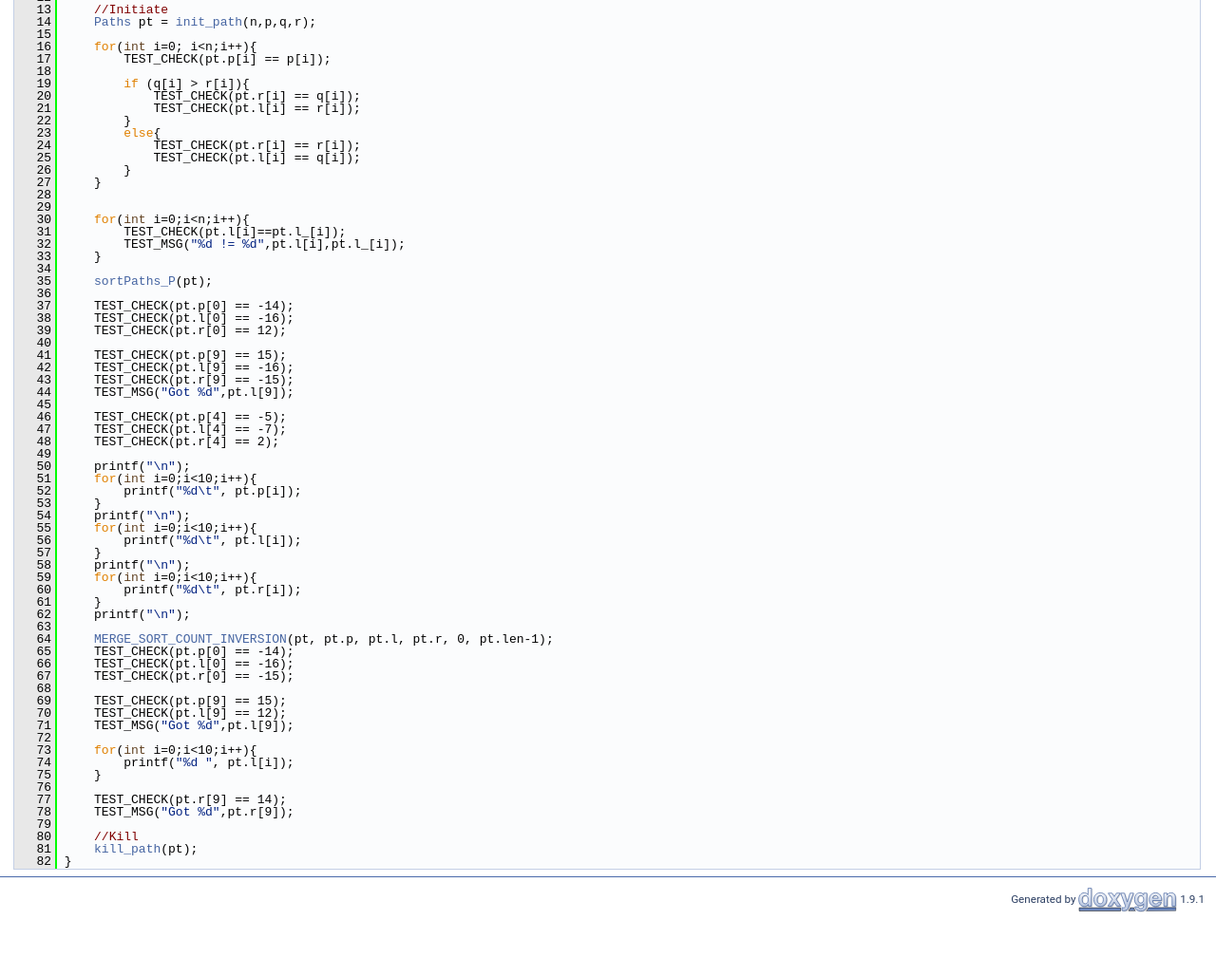
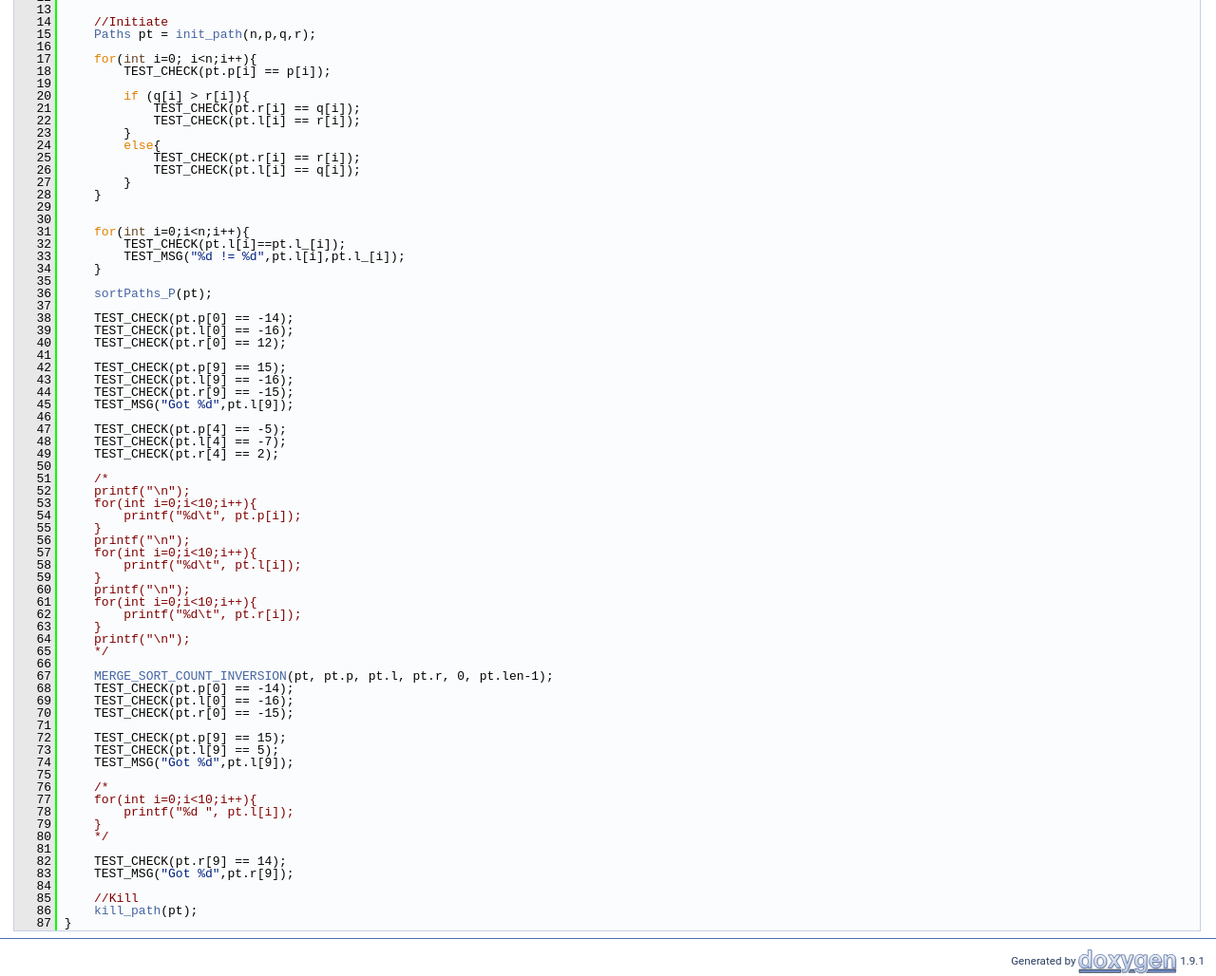
Before and after one commit to stevengogogo/DSA_IntersectingTriangles, a plain HTML site: page test__intersects_8h_source.html in a window 1280 px wide. Shown: the part 347-1375 px from the top of the page at 95% size. Before the commit the page ends 1310 px from the top, so only its background shows below. Drawn offline with Linux system fonts and the light colour scheme.

Commit message:
deploy: 4291d798241820a7f39b13268cb225a8c12af832

```diff
--- a/test__intersects_8h_source.html
+++ b/test__intersects_8h_source.html
@@ -80,77 +80,82 @@ $(function() {
 <div class="line"><a name="l00009"></a><span class="lineno">    9</span>&#160;    <span class="keywordtype">int</span> p[] = {-5, 15, 15, -8, -11, -5, -13, -14, 15, 10};</div>
 <div class="line"><a name="l00010"></a><span class="lineno">   10</span>&#160;    <span class="keywordtype">int</span> q[] = {-7, -12, -4, -13, 5, 1, 14, -16, -16, -14};</div>
 <div class="line"><a name="l00011"></a><span class="lineno">   11</span>&#160;    <span class="keywordtype">int</span> r[] = {2, -13, 1, 9, 9, 1, 1, 12, -15, 6};</div>
-<div class="line"><a name="l00012"></a><span class="lineno">   12</span>&#160;    </div>
-<div class="line"><a name="l00013"></a><span class="lineno">   13</span>&#160;    <span class="comment">//Initiate</span></div>
-<div class="line"><a name="l00014"></a><span class="lineno">   14</span>&#160;    <a class="code" href="structPaths.html">Paths</a> pt = <a class="code" href="intersect_8h.html#a8825e952164dc385de3c4b5074821785">init_path</a>(n,p,q,r);</div>
-<div class="line"><a name="l00015"></a><span class="lineno">   15</span>&#160;    </div>
-<div class="line"><a name="l00016"></a><span class="lineno">   16</span>&#160;    <span class="keywordflow">for</span>(<span class="keywordtype">int</span> i=0; i&lt;n;i++){</div>
-<div class="line"><a name="l00017"></a><span class="lineno">   17</span>&#160;        TEST_CHECK(pt.p[i] == p[i]);</div>
-<div class="line"><a name="l00018"></a><span class="lineno">   18</span>&#160;        </div>
-<div class="line"><a name="l00019"></a><span class="lineno">   19</span>&#160;        <span class="keywordflow">if</span> (q[i] &gt; r[i]){</div>
-<div class="line"><a name="l00020"></a><span class="lineno">   20</span>&#160;            TEST_CHECK(pt.r[i] == q[i]);</div>
-<div class="line"><a name="l00021"></a><span class="lineno">   21</span>&#160;            TEST_CHECK(pt.l[i] == r[i]);</div>
-<div class="line"><a name="l00022"></a><span class="lineno">   22</span>&#160;        }</div>
-<div class="line"><a name="l00023"></a><span class="lineno">   23</span>&#160;        <span class="keywordflow">else</span>{</div>
-<div class="line"><a name="l00024"></a><span class="lineno">   24</span>&#160;            TEST_CHECK(pt.r[i] == r[i]);</div>
-<div class="line"><a name="l00025"></a><span class="lineno">   25</span>&#160;            TEST_CHECK(pt.l[i] == q[i]);</div>
-<div class="line"><a name="l00026"></a><span class="lineno">   26</span>&#160;        }</div>
-<div class="line"><a name="l00027"></a><span class="lineno">   27</span>&#160;    }</div>
-<div class="line"><a name="l00028"></a><span class="lineno">   28</span>&#160; </div>
+<div class="line"><a name="l00012"></a><span class="lineno">   12</span>&#160; </div>
+<div class="line"><a name="l00013"></a><span class="lineno">   13</span>&#160;    </div>
+<div class="line"><a name="l00014"></a><span class="lineno">   14</span>&#160;    <span class="comment">//Initiate</span></div>
+<div class="line"><a name="l00015"></a><span class="lineno">   15</span>&#160;    <a class="code" href="structPaths.html">Paths</a> pt = <a class="code" href="intersect_8h.html#a8825e952164dc385de3c4b5074821785">init_path</a>(n,p,q,r);</div>
+<div class="line"><a name="l00016"></a><span class="lineno">   16</span>&#160;    </div>
+<div class="line"><a name="l00017"></a><span class="lineno">   17</span>&#160;    <span class="keywordflow">for</span>(<span class="keywordtype">int</span> i=0; i&lt;n;i++){</div>
+<div class="line"><a name="l00018"></a><span class="lineno">   18</span>&#160;        TEST_CHECK(pt.p[i] == p[i]);</div>
+<div class="line"><a name="l00019"></a><span class="lineno">   19</span>&#160;        </div>
+<div class="line"><a name="l00020"></a><span class="lineno">   20</span>&#160;        <span class="keywordflow">if</span> (q[i] &gt; r[i]){</div>
+<div class="line"><a name="l00021"></a><span class="lineno">   21</span>&#160;            TEST_CHECK(pt.r[i] == q[i]);</div>
+<div class="line"><a name="l00022"></a><span class="lineno">   22</span>&#160;            TEST_CHECK(pt.l[i] == r[i]);</div>
+<div class="line"><a name="l00023"></a><span class="lineno">   23</span>&#160;        }</div>
+<div class="line"><a name="l00024"></a><span class="lineno">   24</span>&#160;        <span class="keywordflow">else</span>{</div>
+<div class="line"><a name="l00025"></a><span class="lineno">   25</span>&#160;            TEST_CHECK(pt.r[i] == r[i]);</div>
+<div class="line"><a name="l00026"></a><span class="lineno">   26</span>&#160;            TEST_CHECK(pt.l[i] == q[i]);</div>
+<div class="line"><a name="l00027"></a><span class="lineno">   27</span>&#160;        }</div>
+<div class="line"><a name="l00028"></a><span class="lineno">   28</span>&#160;    }</div>
 <div class="line"><a name="l00029"></a><span class="lineno">   29</span>&#160; </div>
-<div class="line"><a name="l00030"></a><span class="lineno">   30</span>&#160;    <span class="keywordflow">for</span>(<span class="keywordtype">int</span> i=0;i&lt;n;i++){</div>
-<div class="line"><a name="l00031"></a><span class="lineno">   31</span>&#160;        TEST_CHECK(pt.l[i]==pt.l_[i]);</div>
-<div class="line"><a name="l00032"></a><span class="lineno">   32</span>&#160;        TEST_MSG(<span class="stringliteral">&quot;%d != %d&quot;</span>,pt.l[i],pt.l_[i]);</div>
-<div class="line"><a name="l00033"></a><span class="lineno">   33</span>&#160;    }</div>
-<div class="line"><a name="l00034"></a><span class="lineno">   34</span>&#160; </div>
-<div class="line"><a name="l00035"></a><span class="lineno">   35</span>&#160;    <a class="code" href="intersect_8h.html#a434c1a030b0e3acaf4df97cb2460eced">sortPaths_P</a>(pt);    </div>
-<div class="line"><a name="l00036"></a><span class="lineno">   36</span>&#160; </div>
-<div class="line"><a name="l00037"></a><span class="lineno">   37</span>&#160;    TEST_CHECK(pt.p[0] == -14);</div>
-<div class="line"><a name="l00038"></a><span class="lineno">   38</span>&#160;    TEST_CHECK(pt.l[0] == -16);</div>
-<div class="line"><a name="l00039"></a><span class="lineno">   39</span>&#160;    TEST_CHECK(pt.r[0] == 12);</div>
-<div class="line"><a name="l00040"></a><span class="lineno">   40</span>&#160; </div>
-<div class="line"><a name="l00041"></a><span class="lineno">   41</span>&#160;    TEST_CHECK(pt.p[9] == 15);</div>
-<div class="line"><a name="l00042"></a><span class="lineno">   42</span>&#160;    TEST_CHECK(pt.l[9] == -16);</div>
-<div class="line"><a name="l00043"></a><span class="lineno">   43</span>&#160;    TEST_CHECK(pt.r[9] == -15);</div>
-<div class="line"><a name="l00044"></a><span class="lineno">   44</span>&#160;    TEST_MSG(<span class="stringliteral">&quot;Got %d&quot;</span>,pt.l[9]);</div>
-<div class="line"><a name="l00045"></a><span class="lineno">   45</span>&#160; </div>
-<div class="line"><a name="l00046"></a><span class="lineno">   46</span>&#160;    TEST_CHECK(pt.p[4] == -5);</div>
-<div class="line"><a name="l00047"></a><span class="lineno">   47</span>&#160;    TEST_CHECK(pt.l[4] == -7);</div>
-<div class="line"><a name="l00048"></a><span class="lineno">   48</span>&#160;    TEST_CHECK(pt.r[4] == 2);</div>
-<div class="line"><a name="l00049"></a><span class="lineno">   49</span>&#160; </div>
-<div class="line"><a name="l00050"></a><span class="lineno">   50</span>&#160;    printf(<span class="stringliteral">&quot;\n&quot;</span>);</div>
-<div class="line"><a name="l00051"></a><span class="lineno">   51</span>&#160;    <span class="keywordflow">for</span>(<span class="keywordtype">int</span> i=0;i&lt;10;i++){</div>
-<div class="line"><a name="l00052"></a><span class="lineno">   52</span>&#160;        printf(<span class="stringliteral">&quot;%d\t&quot;</span>, pt.p[i]);</div>
-<div class="line"><a name="l00053"></a><span class="lineno">   53</span>&#160;    }</div>
-<div class="line"><a name="l00054"></a><span class="lineno">   54</span>&#160;    printf(<span class="stringliteral">&quot;\n&quot;</span>);</div>
-<div class="line"><a name="l00055"></a><span class="lineno">   55</span>&#160;    <span class="keywordflow">for</span>(<span class="keywordtype">int</span> i=0;i&lt;10;i++){</div>
-<div class="line"><a name="l00056"></a><span class="lineno">   56</span>&#160;        printf(<span class="stringliteral">&quot;%d\t&quot;</span>, pt.l[i]);</div>
-<div class="line"><a name="l00057"></a><span class="lineno">   57</span>&#160;    }</div>
-<div class="line"><a name="l00058"></a><span class="lineno">   58</span>&#160;    printf(<span class="stringliteral">&quot;\n&quot;</span>);</div>
-<div class="line"><a name="l00059"></a><span class="lineno">   59</span>&#160;    <span class="keywordflow">for</span>(<span class="keywordtype">int</span> i=0;i&lt;10;i++){</div>
-<div class="line"><a name="l00060"></a><span class="lineno">   60</span>&#160;        printf(<span class="stringliteral">&quot;%d\t&quot;</span>, pt.r[i]);</div>
-<div class="line"><a name="l00061"></a><span class="lineno">   61</span>&#160;    }</div>
-<div class="line"><a name="l00062"></a><span class="lineno">   62</span>&#160;    printf(<span class="stringliteral">&quot;\n&quot;</span>);</div>
-<div class="line"><a name="l00063"></a><span class="lineno">   63</span>&#160; </div>
-<div class="line"><a name="l00064"></a><span class="lineno">   64</span>&#160;    <a class="code" href="intersect_8h.html#a84efd5a13c0614de779fc9a5906ee94f">MERGE_SORT_COUNT_INVERSION</a>(pt, pt.p, pt.l, pt.r, 0, pt.len-1);</div>
-<div class="line"><a name="l00065"></a><span class="lineno">   65</span>&#160;    TEST_CHECK(pt.p[0] == -14);</div>
-<div class="line"><a name="l00066"></a><span class="lineno">   66</span>&#160;    TEST_CHECK(pt.l[0] == -16);</div>
-<div class="line"><a name="l00067"></a><span class="lineno">   67</span>&#160;    TEST_CHECK(pt.r[0] == -15);</div>
-<div class="line"><a name="l00068"></a><span class="lineno">   68</span>&#160; </div>
-<div class="line"><a name="l00069"></a><span class="lineno">   69</span>&#160;    TEST_CHECK(pt.p[9] == 15);</div>
-<div class="line"><a name="l00070"></a><span class="lineno">   70</span>&#160;    TEST_CHECK(pt.l[9] == 12);</div>
-<div class="line"><a name="l00071"></a><span class="lineno">   71</span>&#160;    TEST_MSG(<span class="stringliteral">&quot;Got %d&quot;</span>,pt.l[9]);</div>
-<div class="line"><a name="l00072"></a><span class="lineno">   72</span>&#160; </div>
-<div class="line"><a name="l00073"></a><span class="lineno">   73</span>&#160;    <span class="keywordflow">for</span>(<span class="keywordtype">int</span> i=0;i&lt;10;i++){</div>
-<div class="line"><a name="l00074"></a><span class="lineno">   74</span>&#160;        printf(<span class="stringliteral">&quot;%d &quot;</span>, pt.l[i]);</div>
-<div class="line"><a name="l00075"></a><span class="lineno">   75</span>&#160;    }</div>
-<div class="line"><a name="l00076"></a><span class="lineno">   76</span>&#160; </div>
-<div class="line"><a name="l00077"></a><span class="lineno">   77</span>&#160;    TEST_CHECK(pt.r[9] == 14);</div>
-<div class="line"><a name="l00078"></a><span class="lineno">   78</span>&#160;    TEST_MSG(<span class="stringliteral">&quot;Got %d&quot;</span>,pt.r[9]);</div>
-<div class="line"><a name="l00079"></a><span class="lineno">   79</span>&#160; </div>
-<div class="line"><a name="l00080"></a><span class="lineno">   80</span>&#160;    <span class="comment">//Kill</span></div>
-<div class="line"><a name="l00081"></a><span class="lineno">   81</span>&#160;    <a class="code" href="intersect_8h.html#ac073207350efd314317ea290c18e830d">kill_path</a>(pt);</div>
-<div class="line"><a name="l00082"></a><span class="lineno">   82</span>&#160;}</div>
+<div class="line"><a name="l00030"></a><span class="lineno">   30</span>&#160; </div>
+<div class="line"><a name="l00031"></a><span class="lineno">   31</span>&#160;    <span class="keywordflow">for</span>(<span class="keywordtype">int</span> i=0;i&lt;n;i++){</div>
+<div class="line"><a name="l00032"></a><span class="lineno">   32</span>&#160;        TEST_CHECK(pt.l[i]==pt.l_[i]);</div>
+<div class="line"><a name="l00033"></a><span class="lineno">   33</span>&#160;        TEST_MSG(<span class="stringliteral">&quot;%d != %d&quot;</span>,pt.l[i],pt.l_[i]);</div>
+<div class="line"><a name="l00034"></a><span class="lineno">   34</span>&#160;    }</div>
+<div class="line"><a name="l00035"></a><span class="lineno">   35</span>&#160; </div>
+<div class="line"><a name="l00036"></a><span class="lineno">   36</span>&#160;    <a class="code" href="intersect_8h.html#a434c1a030b0e3acaf4df97cb2460eced">sortPaths_P</a>(pt);    </div>
+<div class="line"><a name="l00037"></a><span class="lineno">   37</span>&#160; </div>
+<div class="line"><a name="l00038"></a><span class="lineno">   38</span>&#160;    TEST_CHECK(pt.p[0] == -14);</div>
+<div class="line"><a name="l00039"></a><span class="lineno">   39</span>&#160;    TEST_CHECK(pt.l[0] == -16);</div>
+<div class="line"><a name="l00040"></a><span class="lineno">   40</span>&#160;    TEST_CHECK(pt.r[0] == 12);</div>
+<div class="line"><a name="l00041"></a><span class="lineno">   41</span>&#160; </div>
+<div class="line"><a name="l00042"></a><span class="lineno">   42</span>&#160;    TEST_CHECK(pt.p[9] == 15);</div>
+<div class="line"><a name="l00043"></a><span class="lineno">   43</span>&#160;    TEST_CHECK(pt.l[9] == -16);</div>
+<div class="line"><a name="l00044"></a><span class="lineno">   44</span>&#160;    TEST_CHECK(pt.r[9] == -15);</div>
+<div class="line"><a name="l00045"></a><span class="lineno">   45</span>&#160;    TEST_MSG(<span class="stringliteral">&quot;Got %d&quot;</span>,pt.l[9]);</div>
+<div class="line"><a name="l00046"></a><span class="lineno">   46</span>&#160; </div>
+<div class="line"><a name="l00047"></a><span class="lineno">   47</span>&#160;    TEST_CHECK(pt.p[4] == -5);</div>
+<div class="line"><a name="l00048"></a><span class="lineno">   48</span>&#160;    TEST_CHECK(pt.l[4] == -7);</div>
+<div class="line"><a name="l00049"></a><span class="lineno">   49</span>&#160;    TEST_CHECK(pt.r[4] == 2);</div>
+<div class="line"><a name="l00050"></a><span class="lineno">   50</span>&#160; </div>
+<div class="line"><a name="l00051"></a><span class="lineno">   51</span>&#160;    <span class="comment">/*</span></div>
+<div class="line"><a name="l00052"></a><span class="lineno">   52</span>&#160;<span class="comment">    printf(&quot;\n&quot;);</span></div>
+<div class="line"><a name="l00053"></a><span class="lineno">   53</span>&#160;<span class="comment">    for(int i=0;i&lt;10;i++){</span></div>
+<div class="line"><a name="l00054"></a><span class="lineno">   54</span>&#160;<span class="comment">        printf(&quot;%d\t&quot;, pt.p[i]);</span></div>
+<div class="line"><a name="l00055"></a><span class="lineno">   55</span>&#160;<span class="comment">    }</span></div>
+<div class="line"><a name="l00056"></a><span class="lineno">   56</span>&#160;<span class="comment">    printf(&quot;\n&quot;);</span></div>
+<div class="line"><a name="l00057"></a><span class="lineno">   57</span>&#160;<span class="comment">    for(int i=0;i&lt;10;i++){</span></div>
+<div class="line"><a name="l00058"></a><span class="lineno">   58</span>&#160;<span class="comment">        printf(&quot;%d\t&quot;, pt.l[i]);</span></div>
+<div class="line"><a name="l00059"></a><span class="lineno">   59</span>&#160;<span class="comment">    }</span></div>
+<div class="line"><a name="l00060"></a><span class="lineno">   60</span>&#160;<span class="comment">    printf(&quot;\n&quot;);</span></div>
+<div class="line"><a name="l00061"></a><span class="lineno">   61</span>&#160;<span class="comment">    for(int i=0;i&lt;10;i++){</span></div>
+<div class="line"><a name="l00062"></a><span class="lineno">   62</span>&#160;<span class="comment">        printf(&quot;%d\t&quot;, pt.r[i]);</span></div>
+<div class="line"><a name="l00063"></a><span class="lineno">   63</span>&#160;<span class="comment">    }</span></div>
+<div class="line"><a name="l00064"></a><span class="lineno">   64</span>&#160;<span class="comment">    printf(&quot;\n&quot;);</span></div>
+<div class="line"><a name="l00065"></a><span class="lineno">   65</span>&#160;<span class="comment">    */</span></div>
+<div class="line"><a name="l00066"></a><span class="lineno">   66</span>&#160; </div>
+<div class="line"><a name="l00067"></a><span class="lineno">   67</span>&#160;    <a class="code" href="intersect_8h.html#a84efd5a13c0614de779fc9a5906ee94f">MERGE_SORT_COUNT_INVERSION</a>(pt, pt.p, pt.l, pt.r, 0, pt.len-1);</div>
+<div class="line"><a name="l00068"></a><span class="lineno">   68</span>&#160;    TEST_CHECK(pt.p[0] == -14);</div>
+<div class="line"><a name="l00069"></a><span class="lineno">   69</span>&#160;    TEST_CHECK(pt.l[0] == -16);</div>
+<div class="line"><a name="l00070"></a><span class="lineno">   70</span>&#160;    TEST_CHECK(pt.r[0] == -15);</div>
+<div class="line"><a name="l00071"></a><span class="lineno">   71</span>&#160; </div>
+<div class="line"><a name="l00072"></a><span class="lineno">   72</span>&#160;    TEST_CHECK(pt.p[9] == 15);</div>
+<div class="line"><a name="l00073"></a><span class="lineno">   73</span>&#160;    TEST_CHECK(pt.l[9] == 5);</div>
+<div class="line"><a name="l00074"></a><span class="lineno">   74</span>&#160;    TEST_MSG(<span class="stringliteral">&quot;Got %d&quot;</span>,pt.l[9]);</div>
+<div class="line"><a name="l00075"></a><span class="lineno">   75</span>&#160; </div>
+<div class="line"><a name="l00076"></a><span class="lineno">   76</span>&#160;    <span class="comment">/*</span></div>
+<div class="line"><a name="l00077"></a><span class="lineno">   77</span>&#160;<span class="comment">    for(int i=0;i&lt;10;i++){</span></div>
+<div class="line"><a name="l00078"></a><span class="lineno">   78</span>&#160;<span class="comment">        printf(&quot;%d &quot;, pt.l[i]);</span></div>
+<div class="line"><a name="l00079"></a><span class="lineno">   79</span>&#160;<span class="comment">    }</span></div>
+<div class="line"><a name="l00080"></a><span class="lineno">   80</span>&#160;<span class="comment">    */</span></div>
+<div class="line"><a name="l00081"></a><span class="lineno">   81</span>&#160; </div>
+<div class="line"><a name="l00082"></a><span class="lineno">   82</span>&#160;    TEST_CHECK(pt.r[9] == 14);</div>
+<div class="line"><a name="l00083"></a><span class="lineno">   83</span>&#160;    TEST_MSG(<span class="stringliteral">&quot;Got %d&quot;</span>,pt.r[9]);</div>
+<div class="line"><a name="l00084"></a><span class="lineno">   84</span>&#160; </div>
+<div class="line"><a name="l00085"></a><span class="lineno">   85</span>&#160;    <span class="comment">//Kill</span></div>
+<div class="line"><a name="l00086"></a><span class="lineno">   86</span>&#160;    <a class="code" href="intersect_8h.html#ac073207350efd314317ea290c18e830d">kill_path</a>(pt);</div>
+<div class="line"><a name="l00087"></a><span class="lineno">   87</span>&#160;}</div>
 <div class="ttc" id="agenerator_8h_html"><div class="ttname"><a href="generator_8h.html">generator.h</a></div><div class="ttdoc">Random generator for triangle coordinations.</div></div>
 <div class="ttc" id="aintersect_8h_html"><div class="ttname"><a href="intersect_8h.html">intersect.h</a></div><div class="ttdoc">Calculating inversions.</div></div>
 <div class="ttc" id="aintersect_8h_html_a434c1a030b0e3acaf4df97cb2460eced"><div class="ttname"><a href="intersect_8h.html#a434c1a030b0e3acaf4df97cb2460eced">sortPaths_P</a></div><div class="ttdeci">void sortPaths_P(Paths)</div><div class="ttdef"><b>Definition:</b> intersect.c:105</div></div>
```
